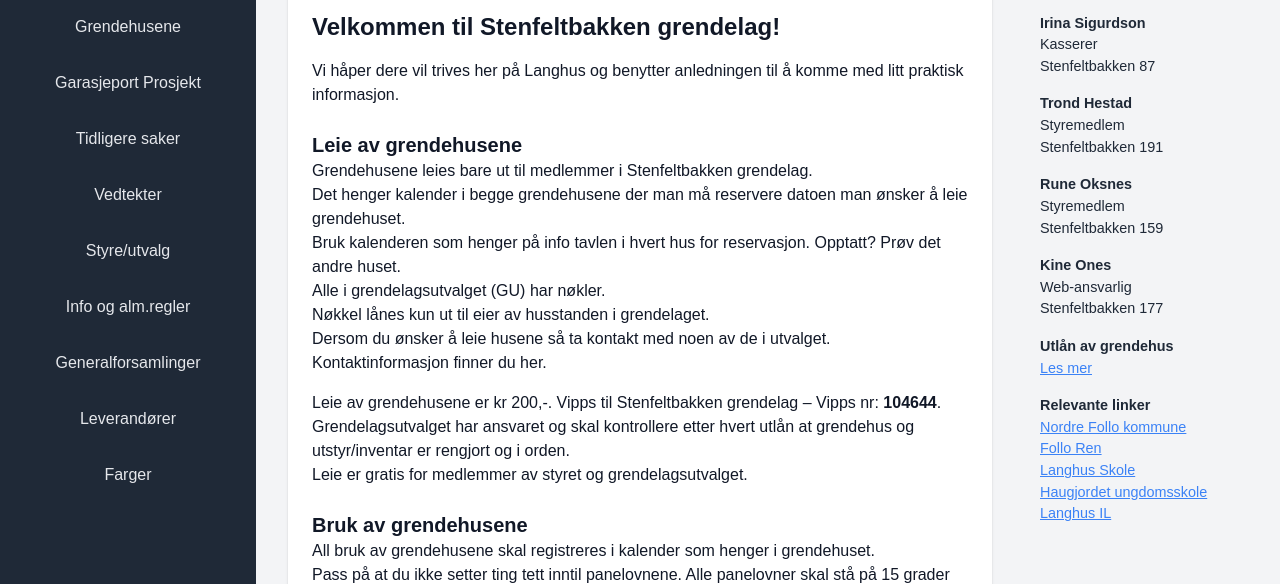
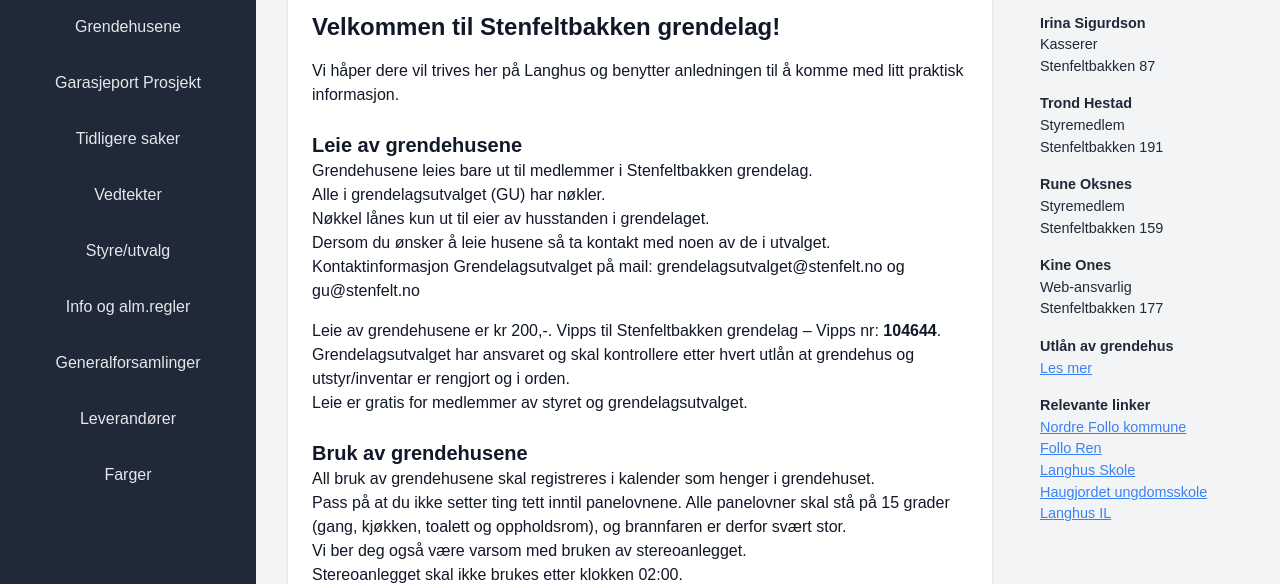
Before and after one commit to KineOnes/stenfelt, a plain HTML site: page grendehusene.html in a window 1280 px wide. Shown: the part 209-793 px from the top of the page. Drawn offline with nearby package versions, Linux system fonts and the light colour scheme.

Commit message:
Add gu mail for utlån av grendehus

```diff
--- a/grendehusene.html
+++ b/grendehusene.html
@@ -43,11 +43,9 @@
 
                     <h3 class="text-xl font-semibold mt-6">Leie av grendehusene</h3>
                     <p>Grendehusene leies bare ut til medlemmer i Stenfeltbakken grendelag.</p>
-                    <p>Det henger kalender i begge grendehusene der man må reservere datoen man ønsker å leie grendehuset.</p>
-                    <p>Bruk kalenderen som henger på info tavlen i hvert hus for reservasjon. Opptatt? Prøv det andre huset.</p>
                     <p>Alle i grendelagsutvalget (GU) har nøkler.</p>
                     <p>Nøkkel lånes kun ut til eier av husstanden i grendelaget.</p>
-                    <p>Dersom du ønsker å leie husene så ta kontakt med noen av de i utvalget. Kontaktinformasjon finner du her.</p>
+                    <p>Dersom du ønsker å leie husene så ta kontakt med noen av de i utvalget. Kontaktinformasjon Grendelagsutvalget på mail: grendelagsutvalget@stenfelt.no og gu@stenfelt.no</p>
                     <p class="mt-4">Leie av grendehusene er kr 200,-. Vipps til Stenfeltbakken grendelag – Vipps nr: <strong>104644</strong>.</p>
                     <p>Grendelagsutvalget har ansvaret og skal kontrollere etter hvert utlån at grendehus og utstyr/inventar er rengjort og i orden.</p>
                     <p>Leie er gratis for medlemmer av styret og grendelagsutvalget.</p>
```
Also changed, not shown: 1 other file.
